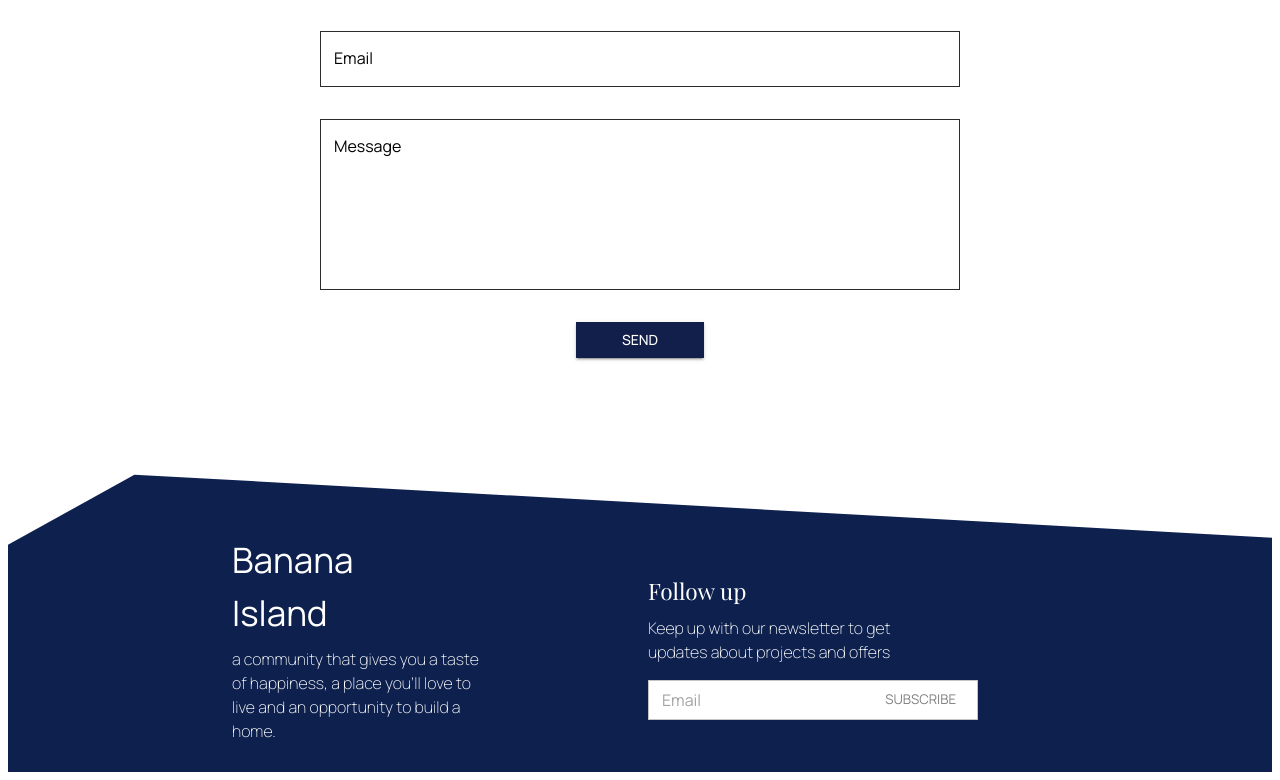
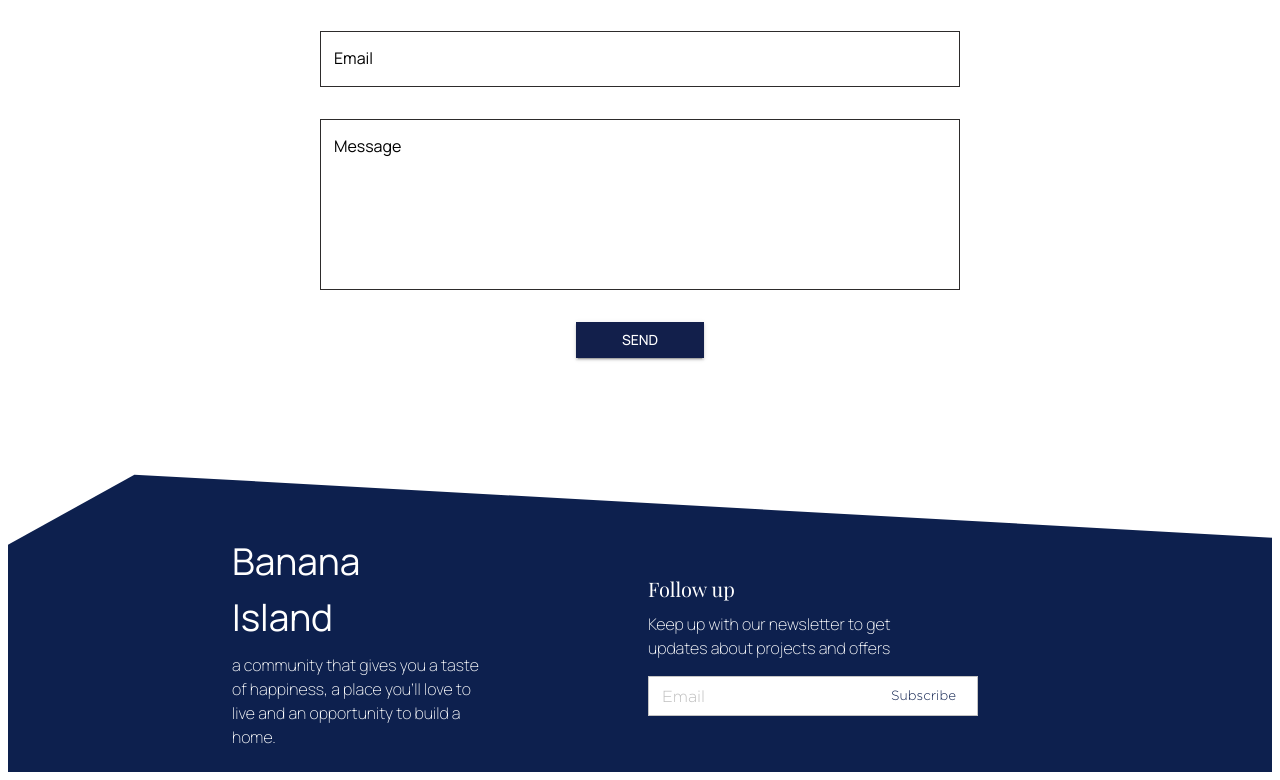
Before and after one commit to MethasakTKL/PineApple-Island, a Next.js app: page / in a window 1280 px wide. Shown: the part 6780-7560 px from the top of the page. Built offline with nearby package versions, Linux system fonts and the light colour scheme.

Commit message:
fix: adjust font in textfield and font size

```diff
--- a/src/app/components/Footer.tsx
+++ b/src/app/components/Footer.tsx
@@ -40,7 +40,12 @@ export default function Footer() {
           <Grid>
             <Stack width={"400px"}>
               <Typography
-                sx={{ color: "white", fontSize: 35, fontFamily: "Manrope",fontWeight:400}}
+                sx={{
+                  color: "white",
+                  fontSize: 37,
+                  fontFamily: "Manrope",
+                  fontWeight: 400,
+                }}
               >
                 Banana
                 <br />
@@ -65,9 +70,10 @@ export default function Footer() {
               <Typography
                 sx={{
                   color: "white",
-                  fontSize: "17pt",
+                  fontSize: "15pt",
                   fontFamily: "Playfair Display",
-                  mt:"2.5rem"
+                  fontWeight:400,
+                  mt: "2.5rem",
                 }}
               >
                 Follow up
@@ -93,7 +99,14 @@ export default function Footer() {
                   endAdornment={
                     <InputAdornment position="end">
                       <Button onClick={handleSubscribe}>
-                        <Typography sx={{ fontSize: "10pt", color: "grey" }}>
+                        <Typography
+                          sx={{
+                            fontFamily: "Gotham",
+                            fontSize: "10pt",
+                            color: "#0E204E",
+                            textTransform: "none",
+                          }}
+                        >
                           Subscribe
                         </Typography>
                       </Button>
@@ -102,9 +115,17 @@ export default function Footer() {
                   sx={{
                     background: "white",
                     width: 330,
-                    height:40,
+                    height: 40,
                     marginTop: 2,
                     borderRadius: 0,
+                    fontFamily: "Gotham",
+                  }}
+                  inputProps={{
+                    style: {
+                      fontFamily: "Gotham",
+                      fontSize: "12pt",
+                      color: "#666666",
+                    },
                   }}
                 />
               </FormControl>
--- a/src/app/globals.css
+++ b/src/app/globals.css
@@ -13,3 +13,10 @@
 html {
   scroll-behavior: smooth;
 }
+
+@font-face {
+  font-family: "Gotham";
+  src: url("/Gotham-Light.otf") format("opentype");
+  font-weight: 100;
+  font-style: normal;
+}
--- a/src/app/page.tsx
+++ b/src/app/page.tsx
@@ -2,7 +2,6 @@
 import { Box, createTheme, ThemeProvider } from "@mui/material";
 import Grid from "@mui/material/Grid2";
 import { Manrope, Lato, Playfair_Display, Poppins } from "next/font/google";
-
 //import components
 import Intro from "./components/Intro";
 import StayInTouch from "./components/StayInTouch";
@@ -16,7 +15,7 @@ import Feature from "./components/Feature";
 import NavBar from "./components/NavBar";
 
 const manrope = Manrope({
-  weight: ["200", "300", "400","500","600", "700", "800"],
+  weight: ["200", "300", "400", "500", "600", "700", "800"],
   style: ["normal"],
   subsets: ["latin"],
 });
@@ -27,14 +26,13 @@ const lato = Lato({
   subsets: ["latin"],
 });
 const playfairDisplay = Playfair_Display({
-  weight: ["400", "600", "700"],
+  weight: ["400", "500", "600", "700", "800"],
   style: ["normal"],
   subsets: ["latin"],
 });
 const poppins = Poppins({
   weight: ["100", "300", "400", "700", "900"],
   style: ["normal"],
-
   subsets: ["latin"],
 });
 
```
Also changed, not shown: public/Gotham-Light.otf (added).
